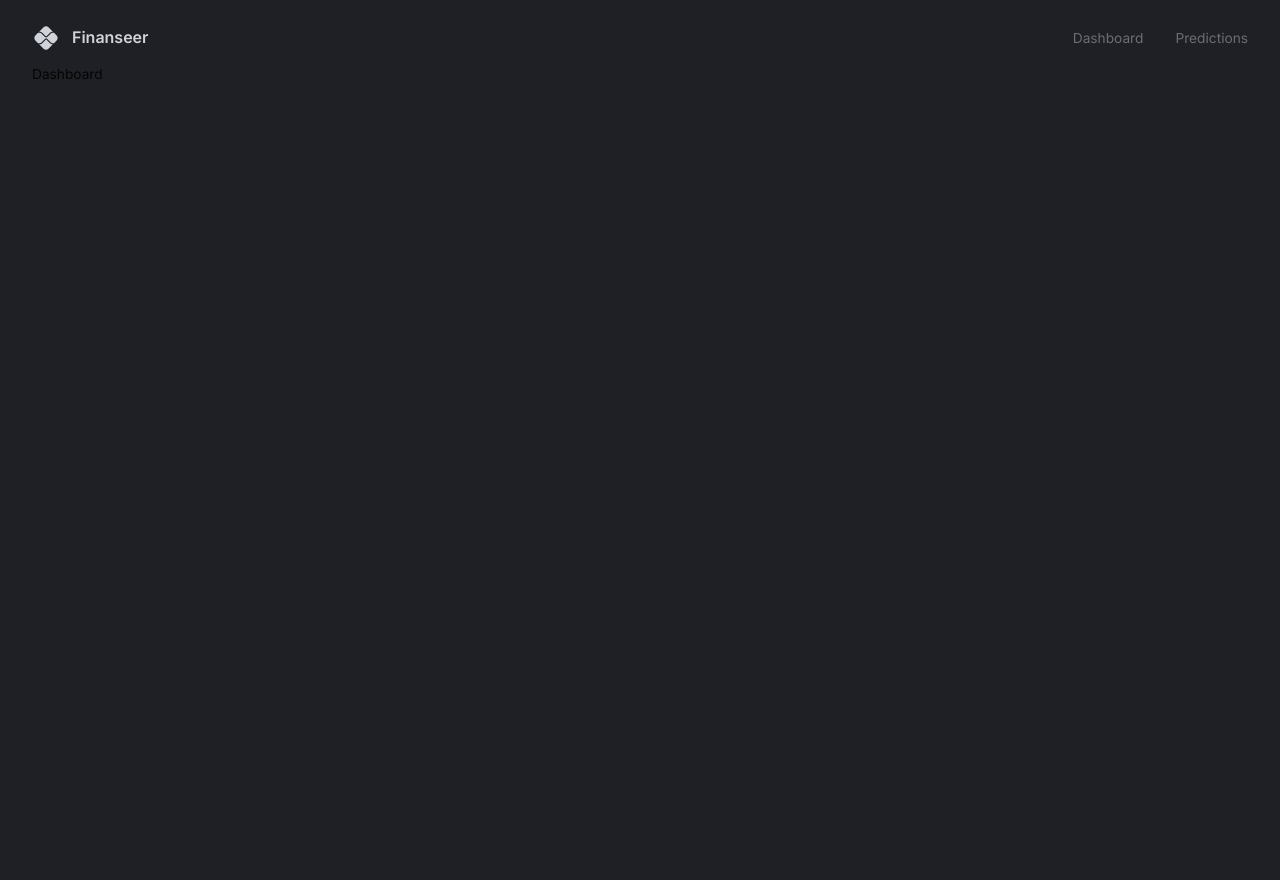
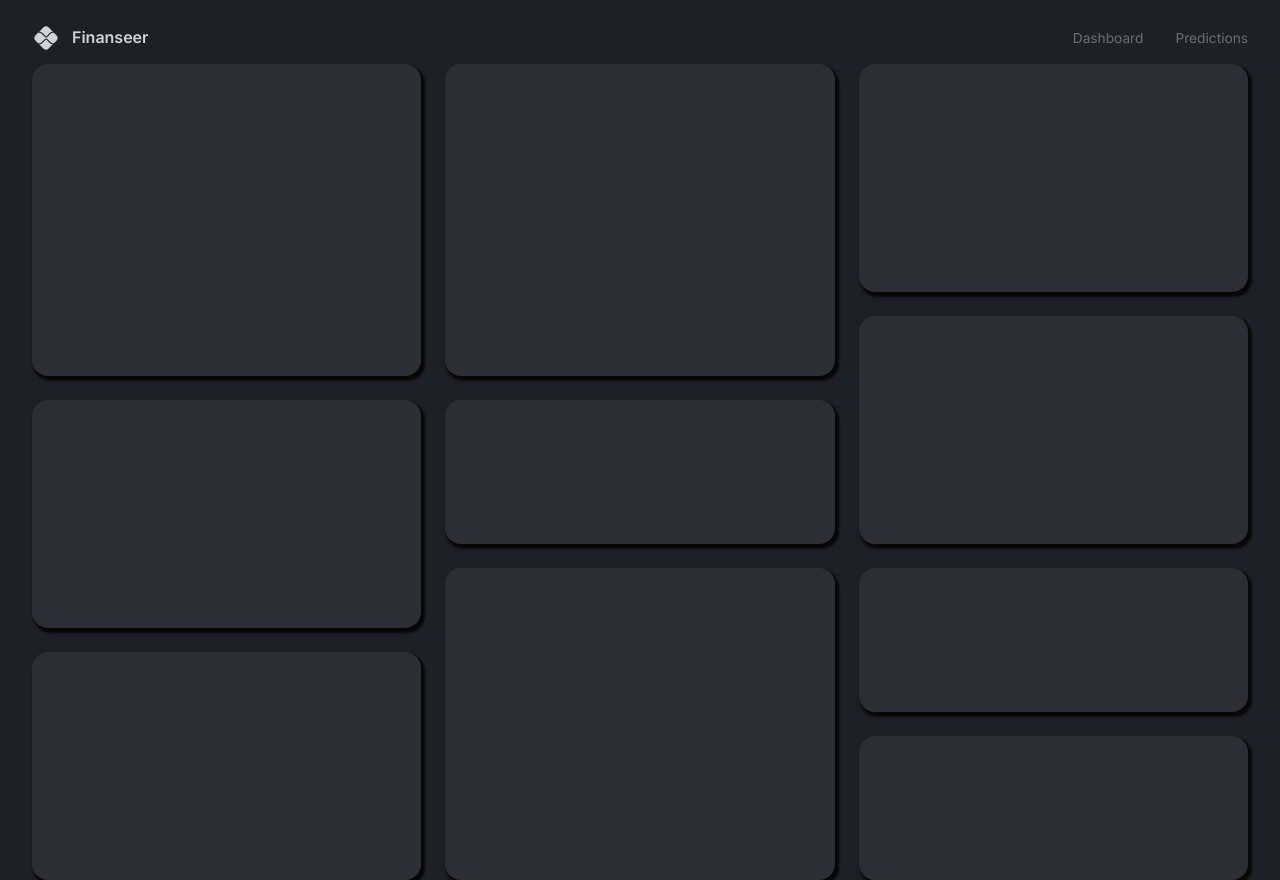
Before and after one commit to Dimar1510/finance, a React (Vite) app in the folder client/: page / in a window 1280 px wide. Before the commit the page ends 800 px from the top, so only its background shows below. Built offline with nearby package versions, Linux system fonts and the light colour scheme; the HTML template or start-up script is replaced by a standard one.

Commit message:
dashboard grid setup

```diff
--- a/client/src/App.tsx
+++ b/client/src/App.tsx
@@ -4,6 +4,7 @@
 import { themeSettings } from "./theme";
 import { BrowserRouter, Route, Routes } from "react-router-dom";
 import Navbar from "./components/Navbar/Navbar";
+import Dashboard from "./pages/dashboard/Dashboard";
 
 const App = () => {
   const theme = useMemo(() => createTheme(themeSettings), []);
@@ -14,7 +15,7 @@
         <Box width={"100%"} height={"100%"} padding={"1rem 2rem 4rem 2rem"}>
           <Navbar />
           <Routes>
-            <Route path="/" element={<div>Dashboard</div>} />
+            <Route path="/" element={<Dashboard />} />
             <Route path="/predictions" element={<div>Predictions</div>} />
           </Routes>
         </Box>
--- /dev/null
+++ b/client/src/components/DashboardItem/DashboardItem.tsx
@@ -0,0 +1,10 @@
+import { Box } from "@mui/material";
+import { styled } from "@mui/system";
+
+const DashboardItem = styled(Box)(({ theme }) => ({
+  backgroundColor: theme.palette.background.light,
+  borderRadius: "1rem",
+  boxShadow: "0.15rem 0.2rem 0.15rem 0.1rem rgba(0, 0, 0, 0.8)",
+}));
+
+export default DashboardItem;
--- /dev/null
+++ b/client/src/pages/dashboard/Dashboard.tsx
@@ -0,0 +1,37 @@
+import { Box, useMediaQuery, useTheme } from "@mui/material";
+import Row1 from "./Row1";
+import Row2 from "./Row2";
+import Row3 from "./Row3";
+import { gridLarge, gridSmall } from "./gridTemplate";
+
+const Dashboard = () => {
+  const { palette } = useTheme();
+  const isLargeScreen = useMediaQuery("(min-width: 1200px)");
+  return (
+    <Box
+      width={"100%"}
+      height={"100%"}
+      display={"grid"}
+      gap={"1.5rem"}
+      sx={
+        isLargeScreen
+          ? {
+              gridTemplateColumns: "repeat(3, minmax(370px, 1fr))",
+              gridTemplateRows: "repeat(10, minmax(60px, 1fr))",
+              gridTemplateAreas: gridLarge,
+            }
+          : {
+              gridAutoColumns: "1fr",
+              gridAutoRows: "80px",
+              gridTemplateAreas: gridSmall,
+            }
+      }
+    >
+      <Row1 />
+      <Row2 />
+      <Row3 />
+    </Box>
+  );
+};
+
+export default Dashboard;
--- /dev/null
+++ b/client/src/pages/dashboard/Row1.tsx
@@ -0,0 +1,14 @@
+import React from "react";
+import DashboardItem from "src/components/DashboardItem/DashboardItem";
+
+const Row1 = () => {
+  return (
+    <>
+      <DashboardItem gridArea={"a"}></DashboardItem>
+      <DashboardItem gridArea={"b"}></DashboardItem>
+      <DashboardItem gridArea={"c"}></DashboardItem>
+    </>
+  );
+};
+
+export default Row1;
--- /dev/null
+++ b/client/src/pages/dashboard/Row2.tsx
@@ -0,0 +1,14 @@
+import React from "react";
+import DashboardItem from "src/components/DashboardItem/DashboardItem";
+
+const Row2 = () => {
+  return (
+    <>
+      <DashboardItem gridArea={"d"}></DashboardItem>
+      <DashboardItem gridArea={"e"}></DashboardItem>
+      <DashboardItem gridArea={"f"}></DashboardItem>
+    </>
+  );
+};
+
+export default Row2;
--- /dev/null
+++ b/client/src/pages/dashboard/Row3.tsx
@@ -0,0 +1,15 @@
+import React from "react";
+import DashboardItem from "src/components/DashboardItem/DashboardItem";
+
+const Row3 = () => {
+  return (
+    <>
+      <DashboardItem gridArea={"g"}></DashboardItem>
+      <DashboardItem gridArea={"h"}></DashboardItem>
+      <DashboardItem gridArea={"i"}></DashboardItem>
+      <DashboardItem gridArea={"j"}></DashboardItem>
+    </>
+  );
+};
+
+export default Row3;
--- /dev/null
+++ b/client/src/pages/dashboard/gridTemplate.ts
@@ -0,0 +1,44 @@
+export const gridLarge = `
+    "a b c"
+    "a b c"
+    "a b c"
+    "a b f"
+    "d e f"
+    "d e f"
+    "d h i"
+    "g h i"
+    "g h j"
+    "g h j"
+`;
+
+export const gridSmall = `
+    'a'
+    'a'
+    'a'
+    'a'
+    'b'
+    'b'
+    'b'
+    'b'
+    'c'
+    'c'
+    'c'
+    'd'
+    'd'
+    'd'
+    'e'
+    'e'
+    'f'
+    'f'
+    'g'
+    'g'
+    'g'
+    'h'
+    'h'
+    'h'
+    'h'
+    'i'
+    'i'
+    'j'
+    'j'
+`;
```
